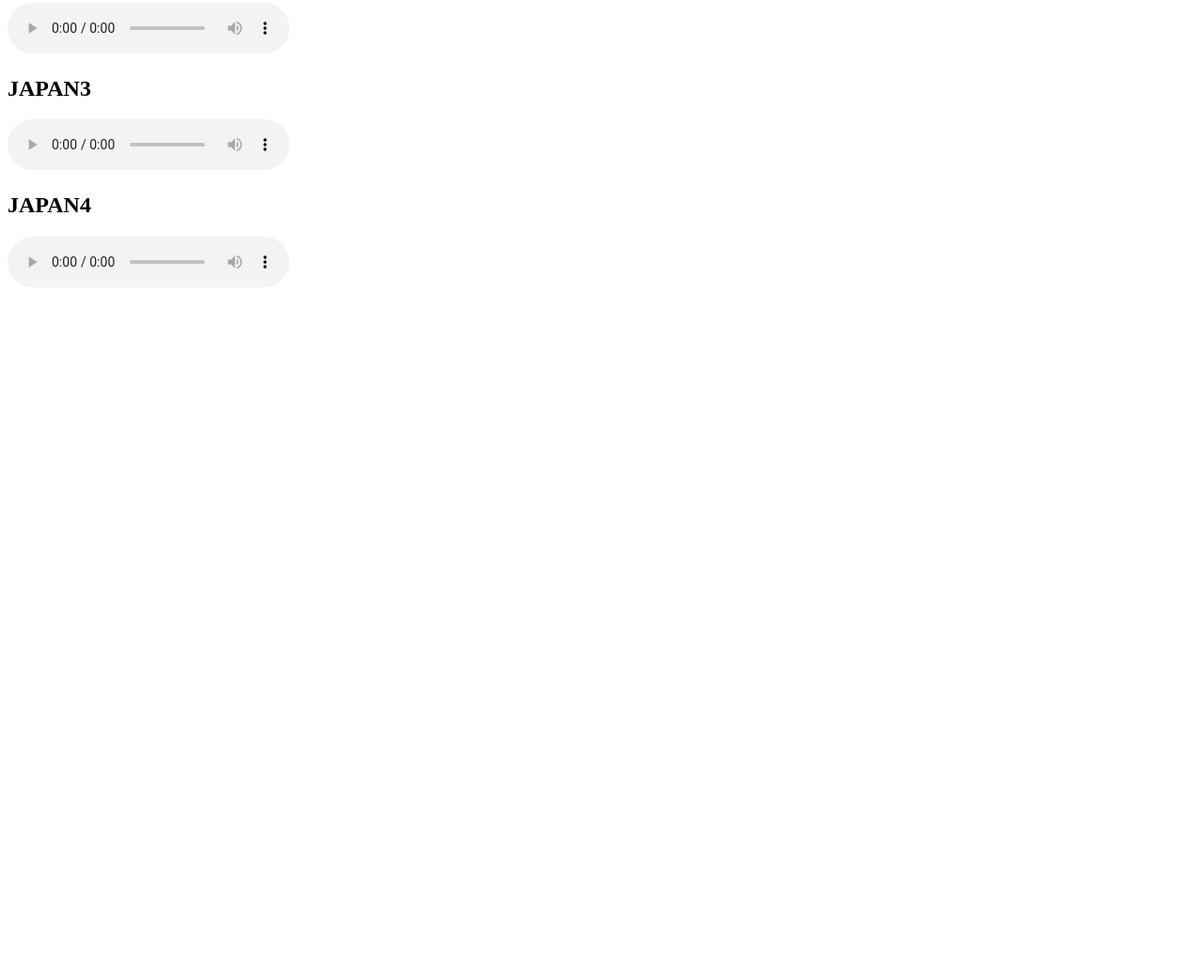
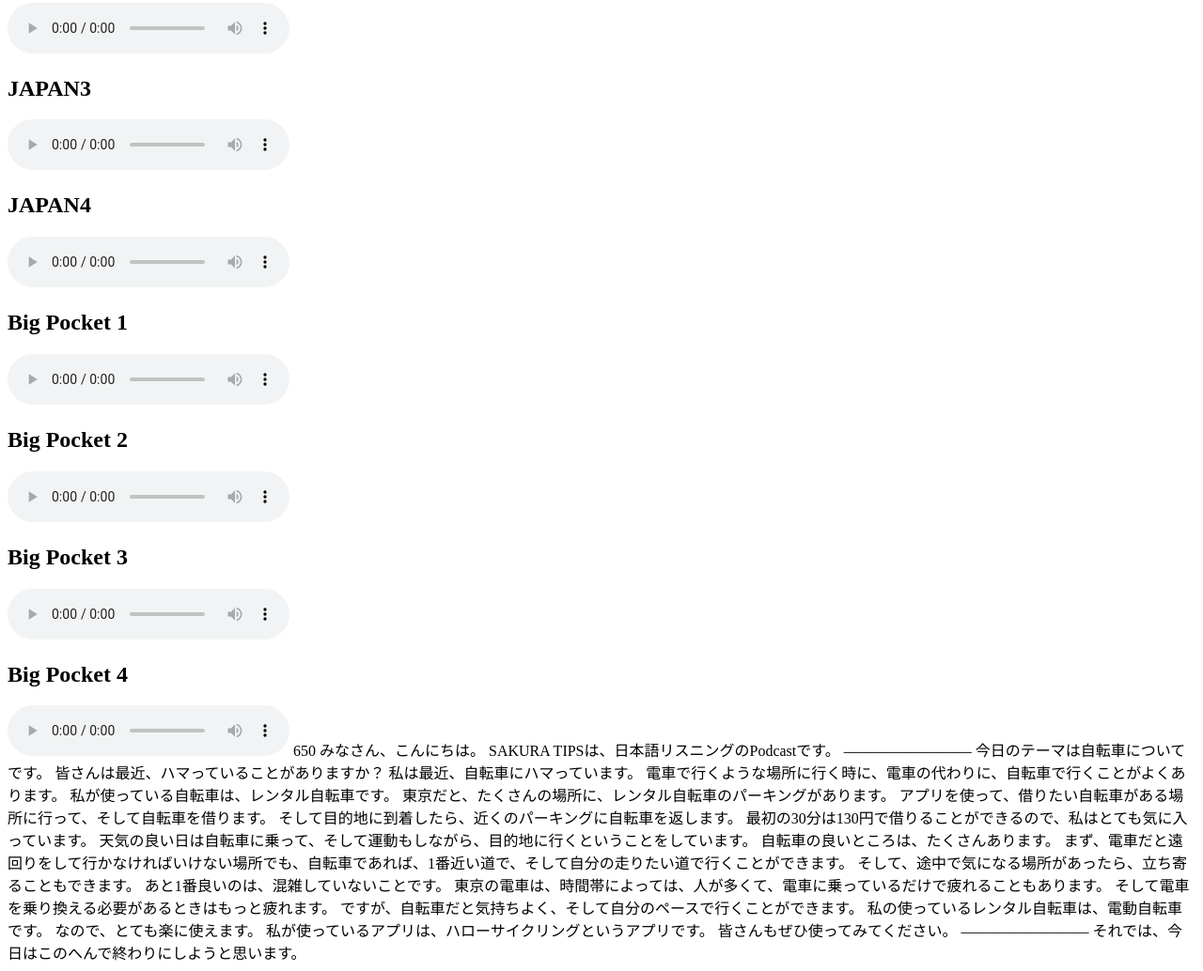
Before and after one commit to bdoersch/pleased, a plain HTML site: page index.html in a window 1280 px wide. Shown: the part 10234-11268 px from the top of the page at 94% size. Before the commit the page ends 10552 px from the top, so only its background shows below. Drawn offline with Linux system fonts and the light colour scheme.

Commit message:
Update index.html

```diff
--- a/index.html
+++ b/index.html
@@ -597,5 +597,69 @@
     Your browser does not support the audio element.
   </audio>
 
+        <!-- BIGGER POCKET -->
+  <h2>Big Pocket 1</h2>
+  <audio controls>
+    <source src="bigpoc91.mp3" type="audio/mpeg">
+    Your browser does not support the audio element.
+  </audio>
+
+        <!-- BIGGER POCKET -->
+  <h2>Big Pocket 2</h2>
+  <audio controls>
+    <source src="bigpoc92.mp3" type="audio/mpeg">
+    Your browser does not support the audio element.
+  </audio>
+
+          <!-- BIGGER POCKET -->
+  <h2>Big Pocket 3</h2>
+  <audio controls>
+    <source src="bigpoc93.mp3" type="audio/mpeg">
+    Your browser does not support the audio element.
+  </audio>
+
+          <!-- BIGGER POCKET -->
+  <h2>Big Pocket 4</h2>
+  <audio controls>
+    <source src="bigpoc94.mp3" type="audio/mpeg">
+    Your browser does not support the audio element.
+  </audio>
+
+650
+みなさん、こんにちは。
+SAKURA TIPSは、日本語リスニングのPodcastです。
+
+————————–
+
+今日のテーマは自転車についてです。
+
+皆さんは最近、ハマっていることがありますか？
+私は最近、自転車にハマっています。
+電車で行くような場所に行く時に、電車の代わりに、自転車で行くことがよくあります。
+私が使っている自転車は、レンタル自転車です。
+東京だと、たくさんの場所に、レンタル自転車のパーキングがあります。
+アプリを使って、借りたい自転車がある場所に行って、そして自転車を借ります。
+そして目的地に到着したら、近くのパーキングに自転車を返します。
+最初の30分は130円で借りることができるので、私はとても気に入っています。
+天気の良い日は自転車に乗って、そして運動もしながら、目的地に行くということをしています。
+
+自転車の良いところは、たくさんあります。
+まず、電車だと遠回りをして行かなければいけない場所でも、自転車であれば、1番近い道で、そして自分の走りたい道で行くことができます。
+そして、途中で気になる場所があったら、立ち寄ることもできます。
+あと1番良いのは、混雑していないことです。
+東京の電車は、時間帯によっては、人が多くて、電車に乗っているだけで疲れることもあります。
+そして電車を乗り換える必要があるときはもっと疲れます。
+ですが、自転車だと気持ちよく、そして自分のペースで行くことができます。
+
+私の使っているレンタル自転車は、電動自転車です。
+なので、とても楽に使えます。
+私が使っているアプリは、ハローサイクリングというアプリです。
+皆さんもぜひ使ってみてください。
+
+————————–
+
+それでは、今日はこのへんで終わりにしようと思います。
+
+
 </body>
 </html>
```
